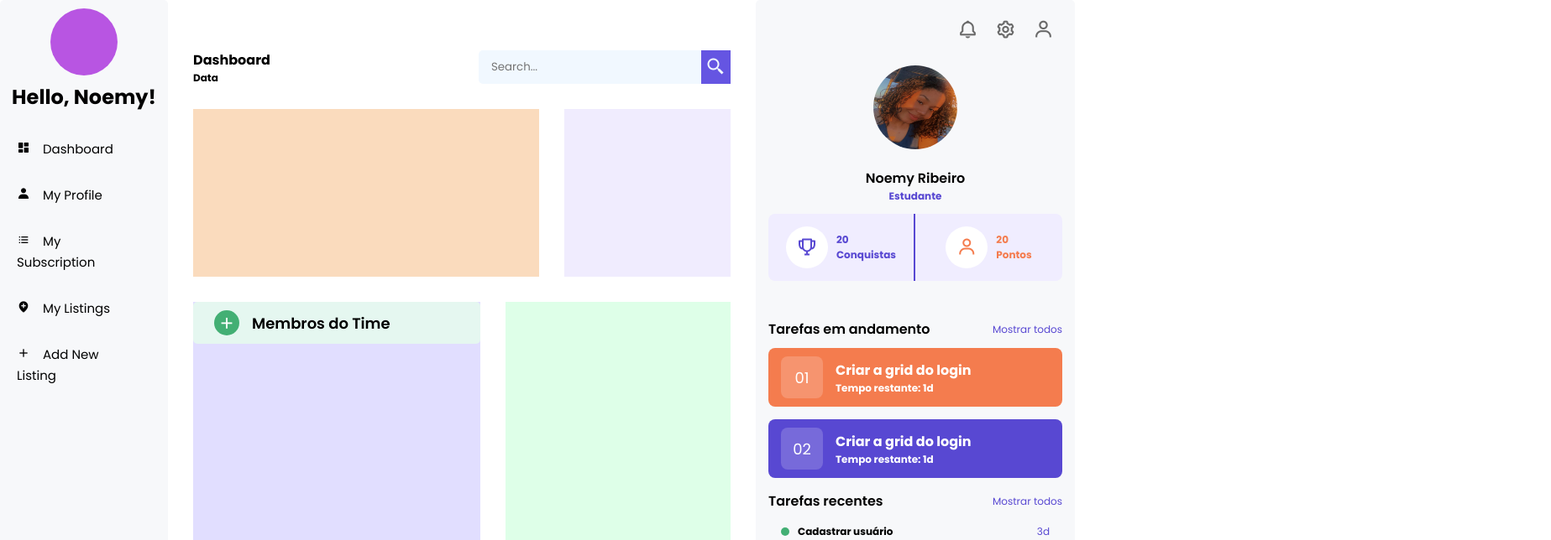
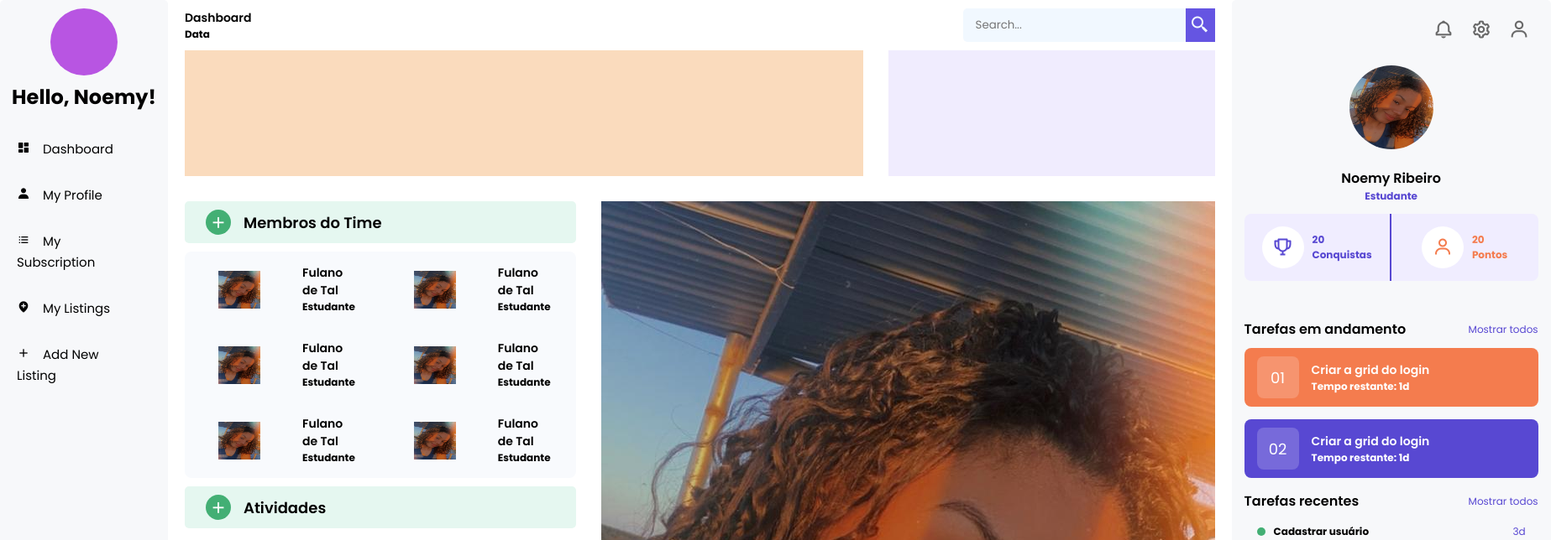
Before and after one commit to NoemyRibeiro/frameworks-2023, an Angular app in the folder my-app/: page /dashboard in a window 1280 px wide. Shown: the top 644 px of the page at 84% size, 1847 px wide, since content can reach past the window. Built offline with nearby package versions, Linux system fonts and the light colour scheme.

Commit message:
dashboard

```diff
--- a/my-app/src/app/app.module.ts
+++ b/my-app/src/app/app.module.ts
@@ -7,6 +7,7 @@ import { HeroComponent } from './components/hero/hero.component';
 import { LoginComponent } from './components/login/login.component';
 import { PageNotFoundComponent } from './components/page-not-found/page-not-found.component';
 import { DashboardComponent } from './components/dashboard/dashboard.component';
+import { FormsModule } from '@angular/forms';
 
 
 @NgModule({
@@ -19,7 +20,8 @@ import { DashboardComponent } from './components/dashboard/dashboard.component';
   ],
   imports: [
     BrowserModule,
-    AppRoutingModule
+    AppRoutingModule,
+    FormsModule
   ],
   providers: [],
   bootstrap: [AppComponent]
--- a/my-app/src/app/components/dashboard/dashboard.component.css
+++ b/my-app/src/app/components/dashboard/dashboard.component.css
@@ -16,8 +16,14 @@ h3 {
   font-weight: 600;
 }
 
+h4 {
+  font-size: 14px;
+  font-weight: 600;
+}
+
 h5 {
   font-size: 12px;
+  font-weight: 500,
 
 }
 
@@ -102,8 +108,8 @@ h5 {
 
 .content {
     display: grid;
-    grid-template-rows: 100px 200px 1fr;
-    padding: 30px;
+    grid-template-rows: 60px 150px 1fr;
+    padding: 0 20px;
 }
 
 .content .search {
@@ -177,8 +183,28 @@ h5 {
   margin-top: 30px;
 }
 
-.content .adm .team {
-  background: #e1deff;
+.content .adm .team .box {
+  display: grid;
+  background: #f8fafd;
+  margin: 10px 0;
+  border-radius: 8px;
+  grid-template-columns: 1fr 1fr;
+}
+
+.content .adm .team .box .member {
+  display: grid;
+  grid-template-columns: 100px 1fr;
+  margin: 0 15px 0 25px;
+  align-items: center;
+  padding: 15px;
+  background: transparent;
+
+}
+
+.content .adm .team .box .member img {
+  width: 50px;
+  height: 45px;
+  margin-right: 15px;
 }
 
 .content .adm .task {
--- a/my-app/src/app/components/dashboard/dashboard.component.html
+++ b/my-app/src/app/components/dashboard/dashboard.component.html
@@ -64,8 +64,82 @@
         </div>
         <span>Membros do Time</span>
       </div>
+
+      <div class="box">
+        <div class="member">
+          <img src="/assets/mimi.png" alt="">
+          <div class="info-member">
+            <h4>Fulano de Tal</h4>
+            <h5>Estudante</h5>
+          </div>
+        </div>
+        <div class="member">
+          <img src="/assets/mimi.png" alt="">
+          <div class="info-member">
+            <h4>Fulano de Tal</h4>
+            <h5>Estudante</h5>
+          </div>
+        </div>
+        <div class="member">
+          <img src="/assets/mimi.png" alt="">
+          <div class="info-member">
+            <h4>Fulano de Tal</h4>
+            <h5>Estudante</h5>
+          </div>
+        </div>
+        <div class="member">
+          <img src="/assets/mimi.png" alt="">
+          <div class="info-member">
+            <h4>Fulano de Tal</h4>
+            <h5>Estudante</h5>
+          </div>
+        </div>
+        <div class="member">
+          <img src="/assets/mimi.png" alt="">
+          <div class="info-member">
+            <h4>Fulano de Tal</h4>
+            <h5>Estudante</h5>
+          </div>
+        </div>
+        <div class="member">
+          <img src="/assets/mimi.png" alt="">
+          <div class="info-member">
+            <h4>Fulano de Tal</h4>
+            <h5>Estudante</h5>
+          </div>
+        </div>
+      </div>
+
+
+
+      <div class="title">
+        <div class="ball">
+          <i class='bx bx-plus'></i>
+        </div>
+        <span>Atividades</span>
+      </div>
     </div>
-    <div class="task"></div>
+
+    <div class="detail-at">
+      <div class="member">
+        <img src="/assets/mimi.png" alt="">
+        <div class="info-member">
+          <h4>Fulano de Tal</h4>
+          <h5>Estudante</h5>
+        </div>
+      </div>
+    </div>
+
+
+
+    <div class="task">
+      <div class="title">
+        <div class="ball">
+          <i class='bx bx-plus'></i>
+        </div>
+        <span>Adicionar Nova Tarefa</span>
+      </div>
+    </div>
 
   </div>
 
--- a/my-app/src/app/components/login/login.component.css
+++ b/my-app/src/app/components/login/login.component.css
@@ -103,3 +103,14 @@ button:hover {
 .error i {
     margin-right: 5px;
 }
+
+.correct {
+    border: 2px solid rgb(54, 221, 21);
+    margin-top: 5px;
+    width: 280px;
+    height: 40px;
+    background: rgb(145, 245, 150);
+    border-radius: 5px;
+    display: flex;
+    align-items: center;
+}
--- a/my-app/src/app/components/login/login.component.html
+++ b/my-app/src/app/components/login/login.component.html
@@ -7,14 +7,19 @@
         <i class='bx bx-error'></i>
         <span>User or password incorrect!</span>
     </div>
+
+    <div *ngIf="isCorrect" class="correct">
+        <i class='bx bx-user-check' ></i><span>User or password correct</span>
+    </div>
+
     <div class="input">
         <i class='bx bx-envelope-open'></i>
-        <input type="text" name="email" id="email" placeholder="E-mail">
+        <input type="text" name="email" id="email" placeholder="E-mail" [(ngModel)]="user"/>
     </div>
 
     <div class="input">
         <i class='bx bx-lock-alt' ></i>
-        <input type="password" name="password" id="password" placeholder="Password">
+        <input type="password" name="password" id="password" placeholder="Password" [(ngModel)]="pwd" />
         <i class='bx bxs-low-vision' ></i>
     </div>
 
--- a/my-app/src/app/components/login/login.component.ts
+++ b/my-app/src/app/components/login/login.component.ts
@@ -1,4 +1,5 @@
 import { Component } from '@angular/core';
+import { Router } from '@angular/router';
 
 @Component({
   selector: 'app-login',
@@ -6,10 +7,25 @@ import { Component } from '@angular/core';
   styleUrls: ['./login.component.css']
 })
 export class LoginComponent {
+  constructor (private router:Router){}
   isError = false;
+  isCorrect = false
+
+  user = ""
+  pwd = ""
 
   login(){
-    this.isError = true;
+    if(this.user == "noemy015" && this.pwd == "mimi2005"){
+      this.isCorrect = true
+      this.isError = false;
+      this.router.navigate(['/dashboard']);
+    }
+    else{
+      this.isError = true;
+      this.isCorrect = false;
+
+    }
+
+    console.log("User = " + this.user + "Password = " + this.pwd)
   }
-
 }
```
Lines whose indentation alone changed are shown as unchanged.
